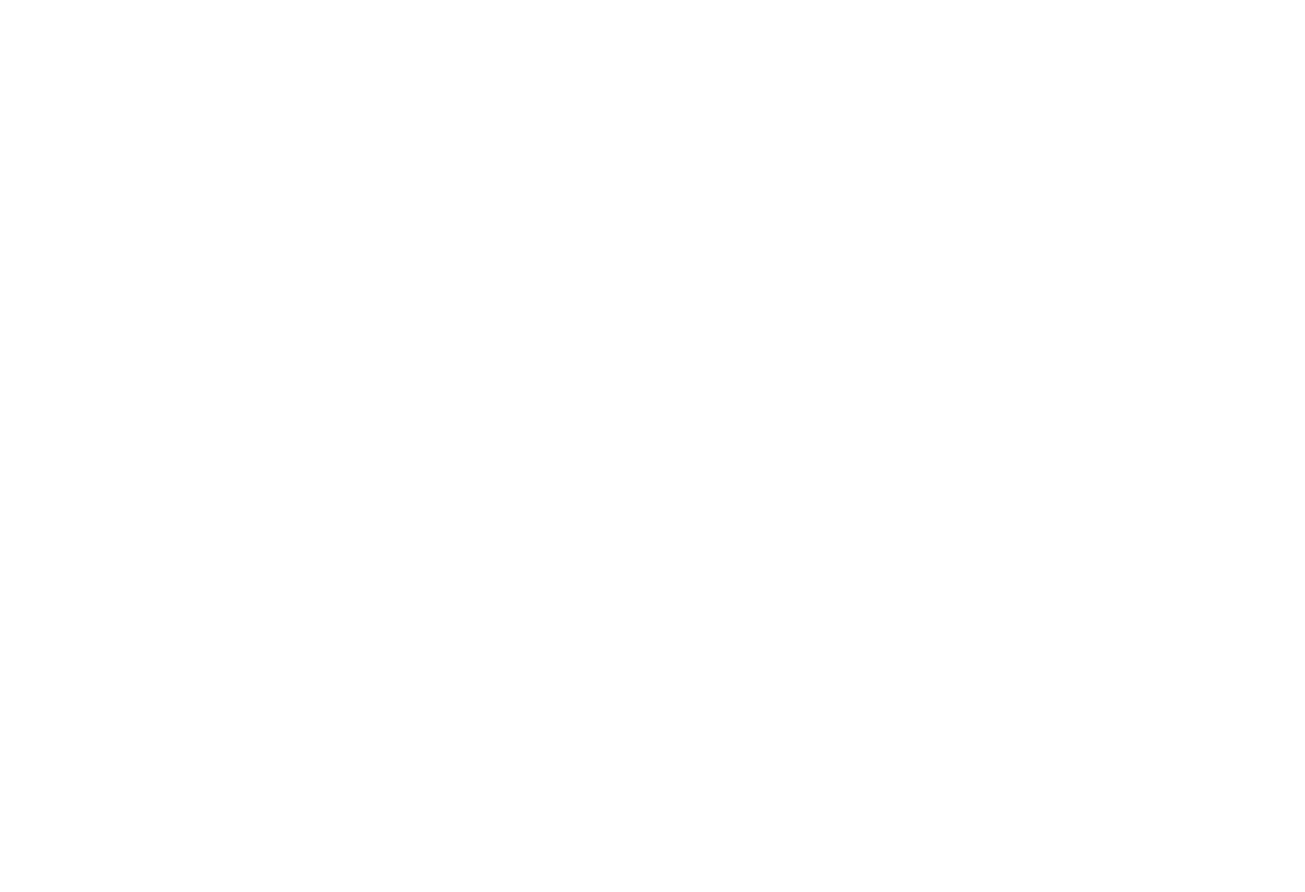
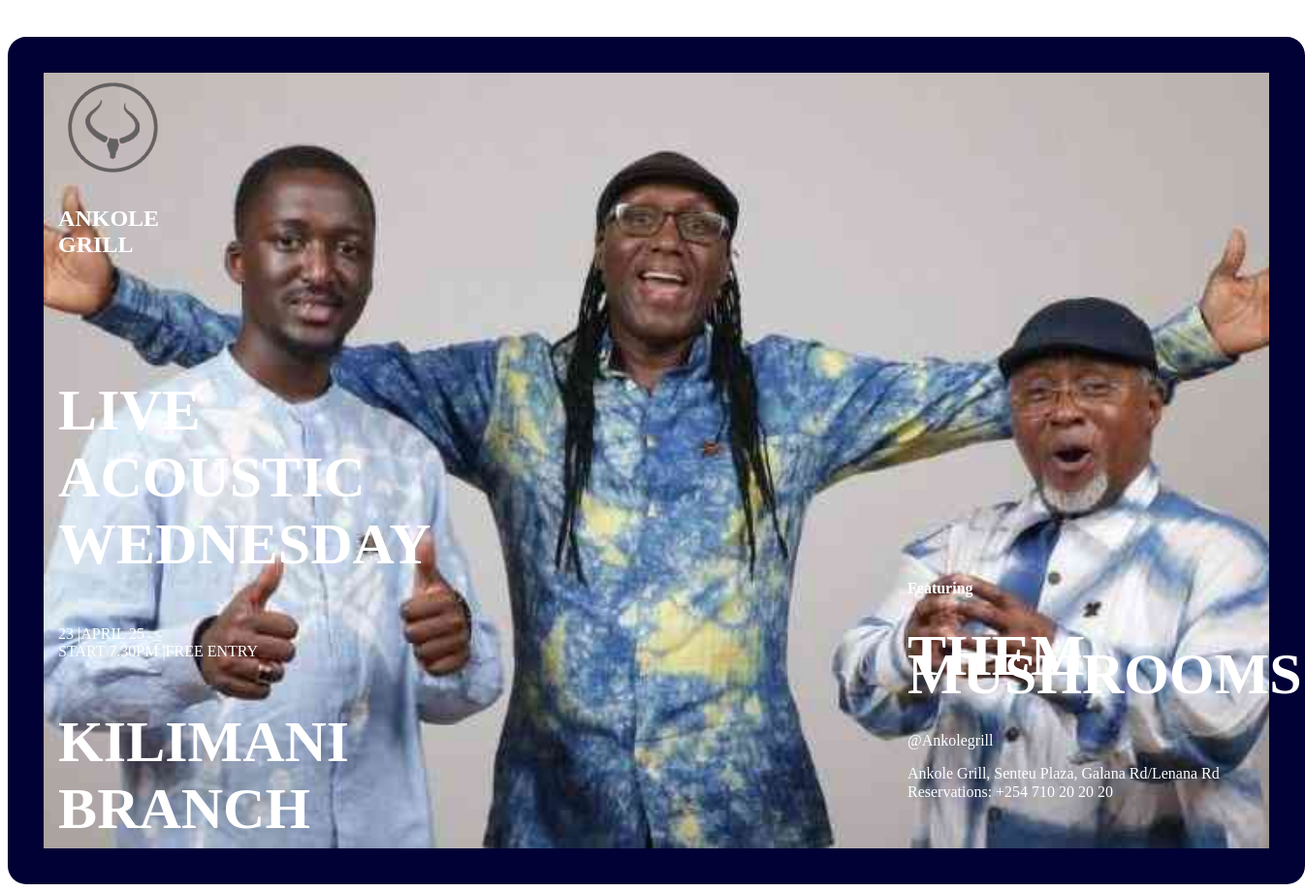
Before and after one commit to wanjalaangela/Ankole-website, a plain HTML site: page mushroom.html in a window 1280 px wide. Shown: the whole page at 97% size, 1346 px wide, since content can reach past the window. Before the commit the page ends 800 px from the top, so only its background shows below. Drawn offline with Linux system fonts and the light colour scheme.

Commit message:
made changes

```diff
--- a/fadhile.css
+++ b/fadhile.css
@@ -10,18 +10,25 @@
 
 }
 #artist-featured{
-    margin-left: 0.4cm;
-    margin-top: 1.7cm;
+    margin-left: 13cm;
+    margin-top: 7.7cm;
     line-height: 0.5cm;
 }
 #big-p-fonts{
-    font-size: 20px;
+    font-size: 60px;
+
 }
 #artist-featured h3{
     font-size: 10;
 }
+#artist-featured h4{
+font-size: 20px;
+}
+#artist-featured p{
+    font-size: 20px;
+}
 #artist-featured h2{
-font-size: 20px;
+font-size: 50px;
 
 }
 #lives-ankole{
@@ -29,16 +36,17 @@ font-size: 20px;
     height: 3cm;
 }
 .fadhile-live{
-border: 0.2cm solid;
+border: 1cm solid;
 border-color: rgb(245, 191, 199);
 width: 100%;
-height: 140vh;
+height: 100vh;
 color: white;
 border-radius: 0.5cm;
 background-image: url(Images/fadhi.jpeg);
 position: relative;
 background-size: cover;
 background-position: center;
+
 }
 .fadhile-live::after{
     content: "";
@@ -50,11 +58,62 @@ background-position: center;
     background-color: rgba(0, 0, 0,0.5);
     z-index: 1;
 }
-.fadhile-live:hover{
+/* .fadhile-live:hover{
     border: none;
-}
+} */
 
 #artist-day{
     font-size: 25px;
 
 }
+#april-thirty{
+    font-size: 20px;
+}
+
+/* NAVIGATION */
+.menu-navig{
+    width: 17cm;
+    height: 1cm;
+    border: 1px solid;
+    padding: 0.5cm;
+    border-radius: 1.5cm;
+    background-color: black;
+color: white;
+position: absolute;
+margin-top: -5cm;
+margin-left: 14cm;
+border: none;
+position: fixed;
+}
+.menu-navig a{
+    text-decoration: none;
+    color: white;
+}
+#menu-homepage{
+margin-left: 0.8cm;
+}
+#allmenu-menu{
+    margin-left: 0.8cm;
+}
+#menu-review{
+margin-left: 0.8cm;
+}
+#menu-event{
+    margin-left: 0.8cm;
+}
+#live-menu{
+    margin-left: 0.8cm;
+}
+#contact-menu{
+    margin-left: 0.8cm;
+}
+#menu-reservation{
+    margin-left: 0.8cm;
+    width: 3cm;
+    height: 1cm;
+    border-radius: 1cm;
+    background-color: #524f4f;
+    color: white;
+    border: none;
+
+}
--- a/live.css
+++ b/live.css
@@ -63,6 +63,10 @@ background-position: center;
 #info-and-featuredartist{
     display: flex;
 }
+#info-and-featuredartist a{
+    text-decoration: none;
+    color: white;
+}
 #live-info-image{
     margin-left: 0.4cm;
     margin-top: 1.4cm;
@@ -79,6 +83,7 @@ background-position: center;
 #big-p-fonts{
     font-size: 20px;
 }
+
 #artist-featured h3{
     font-size: 10;
 }
--- /dev/null
+++ b/muguna.css
@@ -0,0 +1,57 @@
+/* MUGUNA */
+
+#info-and-featuredartist{
+    display: flex;
+}
+#live-info-image{
+    margin-left: 0.4cm;
+    margin-top: 1.4cm;
+}
+#logo{
+    margin-left: 0.4cm;
+    margin-top: cm;
+}
+#artist-featured{
+    margin-left: 13cm;
+    margin-top: 7.7cm;
+    line-height: 0.5cm;
+}
+#big-p-fonts{
+    font-size: 60px;
+}
+#artist-featured h3{
+    font-size: 10;
+}
+#artist-featured h2{
+font-size: 60px;
+
+}
+#lives-ankole{
+    width: 3cm;
+    height: 3cm;
+}
+.muguna-live{
+    margin-top: 1cm;
+border: 0.2cm solid;
+border-color: rgb(223, 90, 41);
+width: 100%;
+color: white;
+border-radius: 0.5cm;
+background-image: url(Images/Jack-Muguna-Mbarathi.jpg);
+position: relative;
+background-size: cover;
+background-position: center;
+}
+.muguna-live::after{
+    content: "";
+    position: relative;
+    top: 0;
+    left: 0;
+    right: 0;
+    bottom: 0;
+    background-color: rgba(0, 0, 0,0.5);
+    z-index: 1;
+}
+/* .muguna-live:hover{
+    border: none;
+} */
--- a/muguna.html
+++ b/muguna.html
@@ -3,9 +3,51 @@
 <head>
     <meta charset="UTF-8">
     <meta name="viewport" content="width=device-width, initial-scale=1.0">
-    <title>Document</title>
+    <title>Muguna-live</title>
+    <link rel="stylesheet" href="muguna.css">
+</head>
 </head>
 <body>
+    <!-- mushroom -->
+ <div class="live-advert">
+    <div class="themmushroom-live">
+        <div id="logo">
+        <img src="Images/ankole_logo-removebg-preview.png" id="lives-ankole">
+        <h2>ANKOLE<br>
+            GRILL</h2>
+        </div>
+            <div id="info-and-featuredartist">
+        <div id="live-info-image">
+            <h2 id="big-p-fonts">LIVE <br>ACOUSTIC <br>WEDNESDAY<br></h2>
+            <p>23 |APRIL 25<br>START 7.30PM |FREE ENTRY</p>
+            <h2 id="big-p-fonts">KILIMANI BRANCH</2>
+        </div>
+        <div id="artist-featured">
 
+            <h4>Featuring</h4>
+            <h2>JACK MUGUNA</h2>
+            <span><i id="fa-brands fa-facebook-f"></i></i></span>
+            <span><i id="fa-brands fa-twitter"></i></span>
+            <span><i id="fa-brands fa-instagram"></i></span>
+            <span id="fa-brands">@Ankolegrill</span>
+            <p id="fa-brands">Ankole Grill, Senteu Plaza, Galana Rd/Lenana Rd<br>
+                Reservations: +254 710 20 20 20</p>
+
+        </div>
+    </div>
+    </div>
+
+    </div>
+    <!-- <div class="menu-navig">
+
+        <i class="fa-regular fa-clock"></i>
+        <a href="index.html" id="menu-homepage">Home</a>
+        <a href="menu.html" id="allmenu-menu">Menu</a>
+        <a href="reviews.html" id="menu-review">Reviews</a>
+        <a href="events.html" id="menu-event">Events</a>
+        <a href="live.html" id="live-menu">Live</a>
+        <a href="contact.html" id="contact-menu">Contacts</a>
+        <button type="button" id="menu-reservation"><a href="reservations.html">Reservation</a></button>
+    </div> -->
 </body>
 </html>
--- /dev/null
+++ b/mushroom.css
@@ -0,0 +1,67 @@
+/* THEM MUSHROOMS */
+#info-and-featuredartist{
+    display: flex;
+}
+#info-and-featuredartist a{
+    text-decoration: none;
+    color: white;
+}
+#live-info-image{
+    margin-left: 0.4cm;
+    margin-top: 1.4cm;
+}
+#logo{
+    margin-left: 0.4cm;
+    margin-top: cm;
+}
+#artist-featured{
+    margin-left: 13cm;
+    margin-top: 7.7cm;
+    line-height: 0.5cm;
+}
+#big-p-fonts{
+    font-size: 60px;
+}
+
+#artist-featured h3{
+    font-size: 10;
+}
+#artist-featured h2{
+font-size: 60px;
+
+}
+#lives-ankole{
+    width: 3cm;
+    height: 3cm;
+}
+.themmushroom-live{
+    margin-top: 1cm;
+border: 1cm solid;
+border-color: rgb(1, 1, 53);
+width: 100%;
+height: 100vh;
+color: white;
+border-radius: 0.5cm;
+background-image: url(Images/mushroom.jpg);
+position: relative;
+background-size: cover;
+background-position: center;
+}
+.themmushroom-live::after{
+    content: "";
+    position: relative;
+    top: 0;
+    left: 0;
+    right: 0;
+    bottom: 0;
+    background-color: rgba(0, 0, 0,0.5);
+    z-index: 1;
+}
+/* .themmushroom-live:hover{
+    border: none;
+
+} */
+#fa-brands{
+   color: white;
+   font-weight: 500;
+}
--- a/mushroom.html
+++ b/mushroom.html
@@ -0,0 +1,41 @@
+<!DOCTYPE html>
+<html lang="en">
+<head>
+    <meta charset="UTF-8">
+    <meta name="viewport" content="width=device-width, initial-scale=1.0">
+    <title>Mushroom-live</title>
+    <link rel="stylesheet" href="mushroom.css">
+</head>
+<body>
+    <!-- mushroom -->
+ <div class="live-advert">
+    <div class="themmushroom-live">
+        <div id="logo">
+        <img src="Images/ankole_logo-removebg-preview.png" id="lives-ankole">
+        <h2>ANKOLE<br>
+            GRILL</h2>
+        </div>
+            <div id="info-and-featuredartist">
+        <div id="live-info-image">
+            <a href="mushroom.html"><h2 id="big-p-fonts">LIVE <br>ACOUSTIC <br>WEDNESDAY<br></h2></a>
+            <p>23 |APRIL 25<br>START 7.30PM |FREE ENTRY</p>
+            <h2 id="big-p-fonts">KILIMANI BRANCH</2>
+        </div>
+        <div id="artist-featured">
+
+            <h4>Featuring</h4>
+            <h2>THEM MUSHROOMS</h2>
+            <span><i id="fa-brands fa-facebook-f"></i></i></span>
+            <span><i id="fa-brands fa-twitter"></i></span>
+            <span><i id="fa-brands fa-instagram"></i></span>
+            <span id="fa-brands">@Ankolegrill</span>
+            <p id="fa-brands">Ankole Grill, Senteu Plaza, Galana Rd/Lenana Rd<br>
+                Reservations: +254 710 20 20 20</p>
+
+        </div>
+    </div>
+    </div>
+
+    </div>
+</body>
+</html>
```
Also changed, not shown: fadhile.html (+12 -1 lines), live.html (+3 -3 lines).
